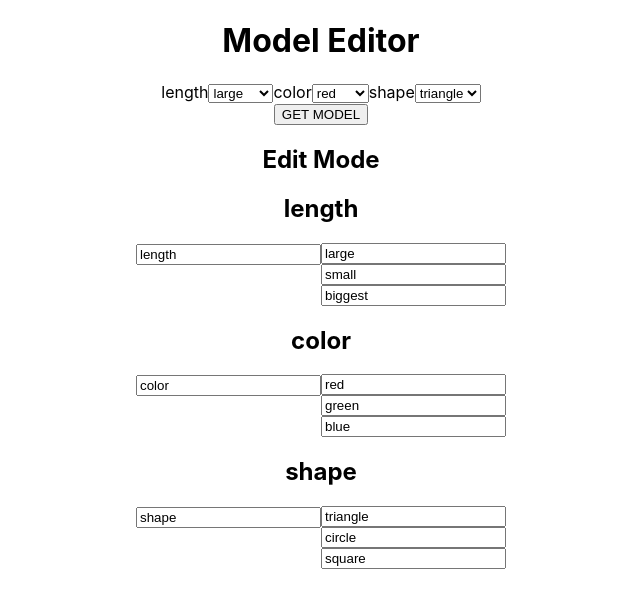
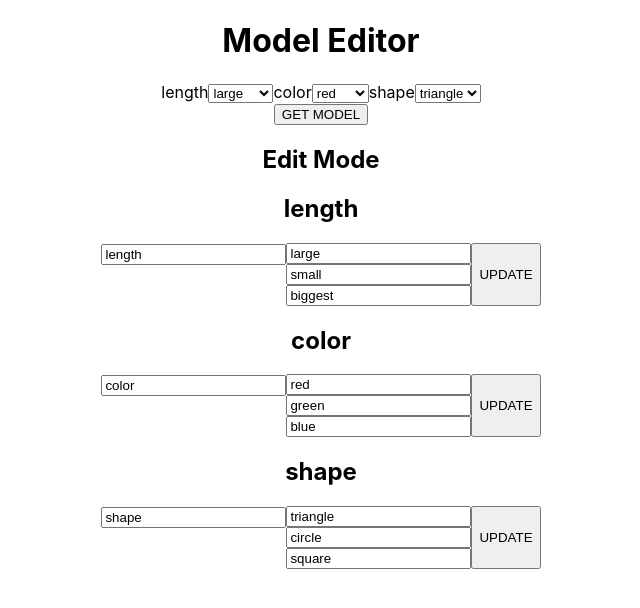
Before and after one commit to alyxmomsen/good-properties-editor, a React (Create React App) app: page / in a window 1280 px wide. Both pictures are taken after a click on the button "GET MODEL". Shown: the top 608 px of the page, without its empty margins (319-959 px from the left). Built offline with nearby package versions, Linux system fonts and the light colour scheme.

Commit message:
add global update

```diff
--- a/src/App.tsx
+++ b/src/App.tsx
@@ -35,10 +35,26 @@ interface i_MyReducerModel {
   values: ParamValue[];
 }
 
-function EditModeParamView({ param, model }: { param: Param; model: Model }) {
-  const [state, dispatch] = useReducer(
+function EditModeParamView({
+  param,
+  model,
+  globalState,
+  globalDispatch,
+}: {
+  param: Param;
+  model: Model;
+  globalState: { params: Param[]; model: Model };
+  globalDispatch: React.Dispatch<{
+    type: string;
+    payload: Partial<{
+      params: Param[];
+      model: Model;
+    }>;
+  }>;
+}) {
+  const [localParamValues, dispatchLocalParamValues] = useReducer(
     (state: ParamValue[], action: { type: string; payload: ParamValue[] }) => [
-       ...action.payload,
+      ...action.payload,
     ],
     model.paramValues,
   );
@@ -58,7 +74,7 @@ function EditModeParamView({ param, model }: { param: Param; model: Model }) {
         </section>
         <section className={styles.sectionParamValues}>
           {
-            /* stucture. */ /* model.paramValues */ state
+            /* stucture. */ /* model.paramValues */ localParamValues
               .filter((paramValue) => {
                 if (paramValue.paramId === param.id) {
                   // paramValues.push(paramValue);
@@ -68,21 +84,17 @@ function EditModeParamView({ param, model }: { param: Param; model: Model }) {
               .map((paramValue) => (
                 <input
                   onInput={(e) => {
-                    dispatch({
+                    dispatchLocalParamValues({
                       type: "update",
                       payload: [
-                        ...state.filter(
-                          (parVal) => {
-                            if(parVal.id !== paramValue.id) {
-                              return true ;
-                            }
-                            else {
-                              parVal.value = e.currentTarget.value ;
-                              return true ;
-                            }
-                          },
-                        ),
-
+                        ...localParamValues.filter((parVal) => {
+                          if (parVal.id !== paramValue.id) {
+                            return true;
+                          } else {
+                            parVal.value = e.currentTarget.value;
+                            return true;
+                          }
+                        }),
                       ],
                     });
                   }}
@@ -93,6 +105,16 @@ function EditModeParamView({ param, model }: { param: Param; model: Model }) {
               ))
           }
         </section>
+        <button
+          onClick={() => {
+            globalDispatch({
+              type: "update",
+              payload: { model: { paramValues: localParamValues } },
+            });
+          }}
+        >
+          UPDATE
+        </button>
       </div>
     </div>
   );
@@ -102,7 +124,7 @@ function myReducer(
   state: { params: Param[]; model: Model },
   action: { type: string; payload: Partial<{ params: Param[]; model: Model }> },
 ) {
-  return { ...state , ...action.payload };
+  return { ...state, ...action.payload };
 }
 
 const ModelEditor: React.FC<{ params: Props }> = ({ params }) => {
@@ -152,7 +174,12 @@ const ModelEditor: React.FC<{ params: Props }> = ({ params }) => {
             <h1>Edit Mode</h1>
 
             {globalStucture.params.map((param) => (
-              <EditModeParamView param={param} model={globalStucture.model} />
+              <EditModeParamView
+                param={param}
+                model={globalStucture.model}
+                globalState={globalStucture}
+                globalDispatch={dispatchGlobalStructure}
+              />
             ))}
           </div>
         )}
```
